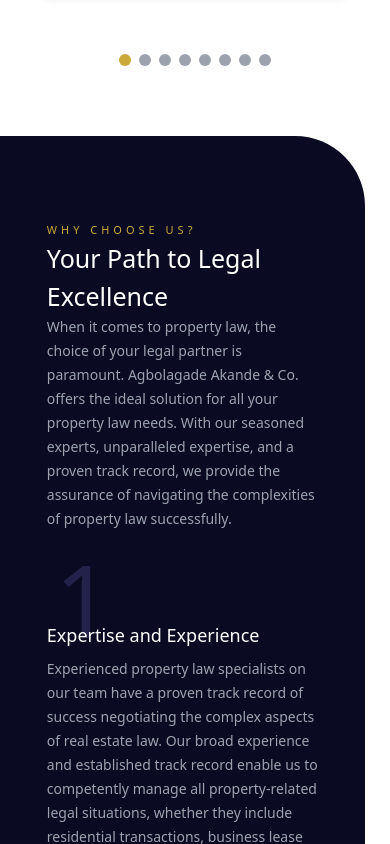
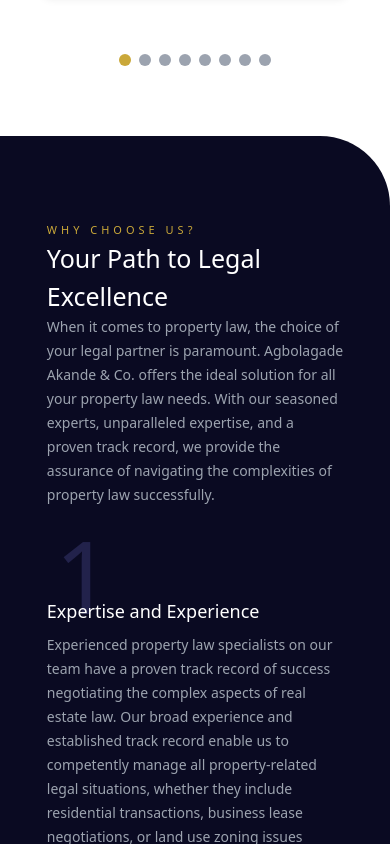
Before and after one commit to Preshstiks/propertylaw, a Next.js app: page / in a window 390 px wide. Shown: the part 1340-2184 px from the top of the page. Built offline with nearby package versions, Linux system fonts and the light colour scheme.

Commit message:
killed bugs

```diff
--- a/components/BottomIntro.js
+++ b/components/BottomIntro.js
@@ -4,7 +4,7 @@ const BottomIntro = () => {
   return (
     <div
       id={"about"}
-      className="px-[12%] sm:py-[100px] py-[80px] mr-[25px] rounded-ee-[70px] rounded-se-[70px] bg-[#0A0A22] text-white"
+      className="px-[12%] sm:py-[100px] py-[80px] md:mr-[25px] sm:mr-[15px] mr-0 rounded-ee-[70px] rounded-se-[70px] bg-[#0A0A22] text-white"
     >
       <div className="md:flex block items-center justify-between">
         <div className="w-[100%]">
```
